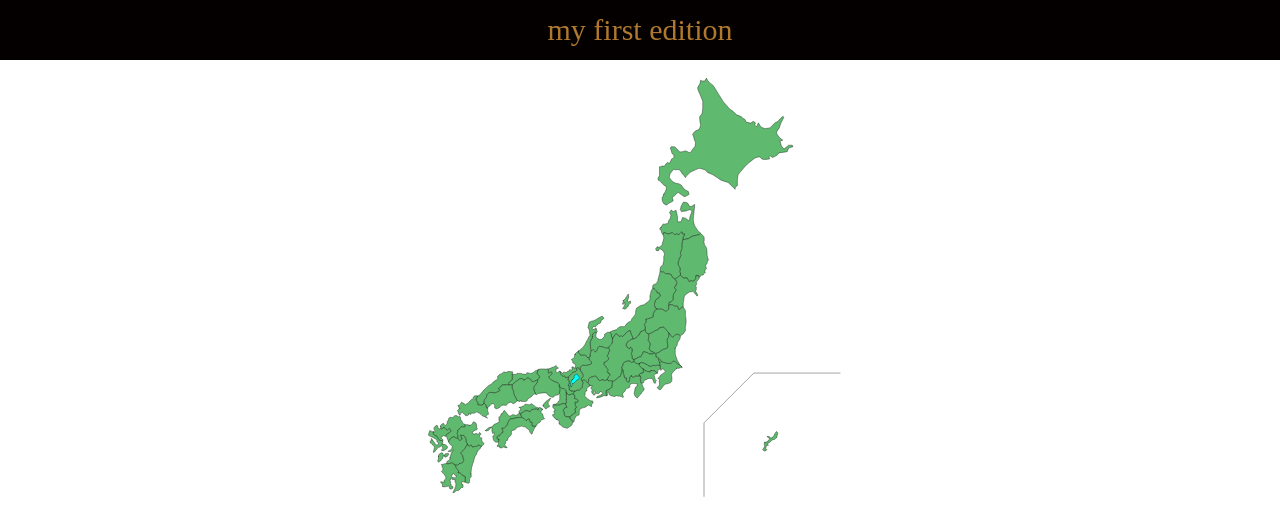
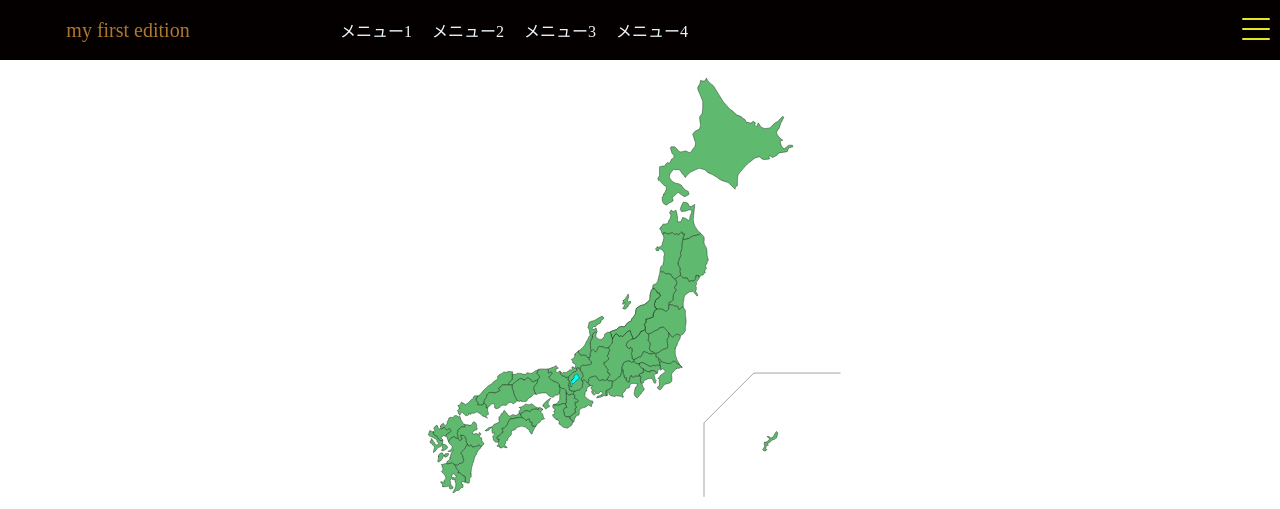
Before and after one commit to koyo-af19056/----web, a PHP site: page /main.html in a window 1280 px wide. Shown: the top 509 px of the page. Run offline with PHP 8.4, Linux system fonts and the light colour scheme.

Commit message:
2023/5/15 ヘッダー追加

```diff
--- a/main.css
+++ b/main.css
@@ -5,27 +5,77 @@ body {
     margin-right: 0;
 }
 
+/*hearder*/
 header {
     width: 100%;
     margin-left: 0;
     margin-right: 0;
+    background-color: #040000;
+}
+header div{
+    display: flex;
 }
 
-header #title_label {
-    color: #040000;
+header #title_label{
+    text-align: center;
+    background-color: #040000;
+    height: 60px;
 }
 
-header #title_label a{
-    margin-top: 0;
-    display: flex;
-    height: 60px;
+header #title_label .title{
+    width: 20%;
+    left: 10px;
     flex-direction: column;
-    text-align: center;
     justify-content: center;
-    font-size: 30px;
-    background-color: #040000;
+    font-size: 20px;
     color: #af782f;
 }
+
+
+
+.header_menu_label{
+    position: relative;
+    width: 70%;
+    margin: auto;
+}
+
+.header_menu{
+    color: aliceblue;
+    margin-left: 20px;
+}
+
+
+#humberger {
+    position: absolute;
+    right: 0;
+    margin-right: 10px;
+    top: 20px;
+    height: 20px;
+    width: 28px;
+    display: inline-block;
+    box-sizing: border-box;
+  }
+  #humberger span {
+    position: absolute;
+    left: 0;
+    height: 2px;
+    width: 28px;
+    background-color: #e3e626;
+    border-radius: 2px;
+    display: inline-block;
+    box-sizing: border-box;
+  }
+  #humberger span:nth-of-type(1) {
+    bottom: 20px;
+  }
+  #humberger span:nth-of-type(2) {
+    bottom: 10px;
+  }
+  #humberger span:nth-of-type(3) {
+    bottom: 0;
+  }
+
+/*body*/
 
 svg {
     display: block;
--- a/main.html
+++ b/main.html
@@ -8,7 +8,30 @@
 <body>
     <header>
         <div id="title_label">
-            <a>my first edition</a>
+            <div class="title">
+                <a>my first edition</a>
+            </div>
+            <div class="header_menu_label">
+                <div class="header_menu">
+                    <a>メニュー1</a>
+                </div>
+                <div class="header_menu">
+                    <a>メニュー2</a>
+                </div>
+                <div class="header_menu">
+                    <a>メニュー3</a>
+                </div>
+                <div class="header_menu">
+                    <a>メニュー4</a>
+                </div>
+            </div>
+            <div id="humberger">
+                <span></span>
+                <span></span>
+                <span></span>
+            </div>
+
+
         </div>
     </header>
     <main>
@@ -76,16 +99,19 @@
                             d="m447.07,384.16s-.16,7.22,0,7.7c.16.48.48,3.37.96,3.85.48.48.96,2.89.96,2.89,0,0,1.61,3.85,1.93,3.85s2.09,4.33,2.89,4.81c.8.48,2.61,2.32,2.61,2.32l-4.54-3.28-4.5-3.55-2.23-1.27s-2.32,1.1-3.52,2.61c-.69.88-5.31.59-6.11.28-.8-.32-6.9-1.61-6.74-1.93.16-.32-1.29-1.57-1.92-2.89-.42-.88-2.89-2.89-2.89-2.89,0,0-3.2-.32-2.89-.96.32-.64,0-1.92,0-1.92v-1.93c0-.48,5.26-2.68,5.26-2.68,0,0,1.92-1.69,1.53-1.41-.49.36,1.98-.96,2.3-1.44.32-.48,3.47-1.19,3.47-1.19l2.84-.99.53-2.03v-2.67s-.53-2.2-.53-3.96-.48-3.69,0-3.85c.48-.16,1.7-1.5,1.92-2.89.12-.71,0-4.81,0-4.81,0,0,3.03,4.16,3.42,4.44.99.72,1.4,1.33,1.4,1.33,0,0,1.51-.46,2.6-1.63,1.22-1.32,2.22-2.22,2.7-2.22s2.24-.32,2.41,0c.16.32,2.89,1.93,2.89,1.93,0,0,0,3.69-.96,4.81-.96,1.13-2.72,4.17-2.89,4.81-.16.65-.48,4.01-.96,3.85-.48-.16-1.92,2.89-1.92,2.89Z" />
                     </g>
                 </a>
+                <!--新潟県と佐渡島を同時に光らせたい-->
                 <a xlink:href="http://www.pref.niigata.lg.jp/" target="_blank">
-                    <g id="niigata">
-                        <path class="cls-1"
+                    <g class="niigata">
+                        <path class="cls-1 niigata"
+                            d="m377.75,320.62s2.89-1.93,2.89-2.89,1.76-2.09,1.93-2.89c.16-.8,1.93-2.89,1.93-2.89,0,0,.8,4.01,0,5.78-.8,1.76-1.13,3.85-.96,3.85s.96.65.96.96,2.73-1.44,2.89-.96c.16.48,0,2.89,0,2.89,0,0-1.61.16-1.93.96-.32.8-.65,2.72-1.93,3.85-1.28,1.13-3.21,3.21-3.85,2.89-.65-.32-2.89-.96-2.89-.96,0,0,1.76-1.92,1.93-2.89.16-.96.48-.8.96-1.92.48-1.13-.16-3.21,0-2.89.16.32-1.93,1.92-1.93,1.92,0,0-.48.96-.96,0-.48-.96,1.28-2.89.96-2.89s0-1.93,0-1.93Z" />
+                        <path class="cls-1 niigata"
                             d="m413.37,314.84c.16.32.48-4.5.96-4.81.48-.32.44-2.37.44-2.37l2.45-3.41s2.52,1.52,2.89,1.93c.24.26,2.01,1.52,2.71,3.92.31,1.08.8,1,1.72.89.5-.06,1.35,0,1.35,0l.96,2.89s-1.28,3.2-2.89,3.85c-1.61.64-2.89,2.09-2.89,1.93s-1.23,3.19-1.38,3.62c-.8,2.22-.32,3.35-.32,3.35,0,0,.26,3.17.74,3.62.55.53,2.92,1.84,2.44,1.68-.48-.16-3.56,2.49-3.4,3.13.16.64-2.24,3.69-1.93,4.81.32,1.13.96,2.72,0,2.89-.96.16-5.77,1.92-5.77,1.92,0,0-4.01.65-3.85.96.16.32.32,4.33,0,4.81-.32.48-2.01,1.42-1.93,1.93.25,1.45.32,1.92.96,2.89.64.96,0,3.53,0,3.85s-.64.64-.96.96c-.32.32-4.81,1.93-4.81,1.93l-1.93,3.85s0,.48-1.93,1.93c-1.93,1.44-2.73,2.09-2.89,2.89-.16.8-4.17,1.13-3.85.96.32-.16-.41-1.35-.3-2.63.02-.24-.31-.83-.31-.83,0,0-.83-.87-1.31-2.31-.48-1.44-.96-1.61-.96-2.89s-.16-2.41-.96-1.93c-.8.48-3.53.96-3.85,1.93-.32.96-2.16,2.19-2.89,2.89-1.41,1.35-2.29,3.09-2.89,2.89-.61-.2-2.89-1.28-2.89-.96,0,.37-1.93,1.33-1.93.96,0-.32-.96-1.93-.96-1.93l-1.93-.96-.96-.96-2.21,2.69-2.61,4.04s-.49-.63-.96-1.93c-.8-2.21-.5-4.38-.5-4.38l-1.43-1.39-.96-.96s3.05-1.61,3.85-1.93c.8-.32,5.61-1.28,5.78-1.93.16-.64,2.89-2.89,2.89-2.89l2.89-.96c.48-.16,4.17.8,4.82,0,.64-.8,1.93-3.05,3.85-4.81,1.93-1.76,4.65-1.93,4.82-2.89.16-.96.32-2.24,1.93-3.85,1.61-1.61,2.09-3.37,2.89-3.85.8-.48,1.28-2.57.96-2.89-.32-.32.96-5.78.96-5.78,0,0,3.85-3.05,5.78-3.85,1.93-.8,4.33-.32,5.78-1.93,1.44-1.61,4.01-2.57,4.81-3.85.59-.94,2.01-2.55,1.93-2.89-.32-1.28-.16-4.17,0-3.85Z" />
                     </g>
                 </a>
                 <a xlink:href="http://www.pref.niigata.lg.jp/" target="_blank">
-                    <g id="niigata">
-                        <path class="cls-1"
-                            d="m377.75,320.62s2.89-1.93,2.89-2.89,1.76-2.09,1.93-2.89c.16-.8,1.93-2.89,1.93-2.89,0,0,.8,4.01,0,5.78-.8,1.76-1.13,3.85-.96,3.85s.96.65.96.96,2.73-1.44,2.89-.96c.16.48,0,2.89,0,2.89,0,0-1.61.16-1.93.96-.32.8-.65,2.72-1.93,3.85-1.28,1.13-3.21,3.21-3.85,2.89-.65-.32-2.89-.96-2.89-.96,0,0,1.76-1.92,1.93-2.89.16-.96.48-.8.96-1.92.48-1.13-.16-3.21,0-2.89.16.32-1.93,1.92-1.93,1.92,0,0-.48.96-.96,0-.48-.96,1.28-2.89.96-2.89s0-1.93,0-1.93Z" />
+                    <g class="niigata">
+                        <path class="cls-1 niigata"
+                            d="m413.37,314.84c.16.32.48-4.5.96-4.81.48-.32.44-2.37.44-2.37l2.45-3.41s2.52,1.52,2.89,1.93c.24.26,2.01,1.52,2.71,3.92.31,1.08.8,1,1.72.89.5-.06,1.35,0,1.35,0l.96,2.89s-1.28,3.2-2.89,3.85c-1.61.64-2.89,2.09-2.89,1.93s-1.23,3.19-1.38,3.62c-.8,2.22-.32,3.35-.32,3.35,0,0,.26,3.17.74,3.62.55.53,2.92,1.84,2.44,1.68-.48-.16-3.56,2.49-3.4,3.13.16.64-2.24,3.69-1.93,4.81.32,1.13.96,2.72,0,2.89-.96.16-5.77,1.92-5.77,1.92,0,0-4.01.65-3.85.96.16.32.32,4.33,0,4.81-.32.48-2.01,1.42-1.93,1.93.25,1.45.32,1.92.96,2.89.64.96,0,3.53,0,3.85s-.64.64-.96.96c-.32.32-4.81,1.93-4.81,1.93l-1.93,3.85s0,.48-1.93,1.93c-1.93,1.44-2.73,2.09-2.89,2.89-.16.8-4.17,1.13-3.85.96.32-.16-.41-1.35-.3-2.63.02-.24-.31-.83-.31-.83,0,0-.83-.87-1.31-2.31-.48-1.44-.96-1.61-.96-2.89s-.16-2.41-.96-1.93c-.8.48-3.53.96-3.85,1.93-.32.96-2.16,2.19-2.89,2.89-1.41,1.35-2.29,3.09-2.89,2.89-.61-.2-2.89-1.28-2.89-.96,0,.37-1.93,1.33-1.93.96,0-.32-.96-1.93-.96-1.93l-1.93-.96-.96-.96-2.21,2.69-2.61,4.04s-.49-.63-.96-1.93c-.8-2.21-.5-4.38-.5-4.38l-1.43-1.39-.96-.96s3.05-1.61,3.85-1.93c.8-.32,5.61-1.28,5.78-1.93.16-.64,2.89-2.89,2.89-2.89l2.89-.96c.48-.16,4.17.8,4.82,0,.64-.8,1.93-3.05,3.85-4.81,1.93-1.76,4.65-1.93,4.82-2.89.16-.96.32-2.24,1.93-3.85,1.61-1.61,2.09-3.37,2.89-3.85.8-.48,1.28-2.57.96-2.89-.32-.32.96-5.78.96-5.78,0,0,3.85-3.05,5.78-3.85,1.93-.8,4.33-.32,5.78-1.93,1.44-1.61,4.01-2.57,4.81-3.85.59-.94,2.01-2.55,1.93-2.89-.32-1.28-.16-4.17,0-3.85Z" />
                     </g>
                 </a>
                 <a xlink:href="http://www.pref.saitama.lg.jp/" target="_blank">
@@ -332,5 +358,8 @@
                 <polyline class="cls-2" points="666.81 417.4 551.76 417.4 485.34 483.83 485.34 581.96" />
             </svg>
         </div>
+        <dav>
+
+        </dav>
     </main>
 </body>
```
Also changed, not shown: 2 other files.
